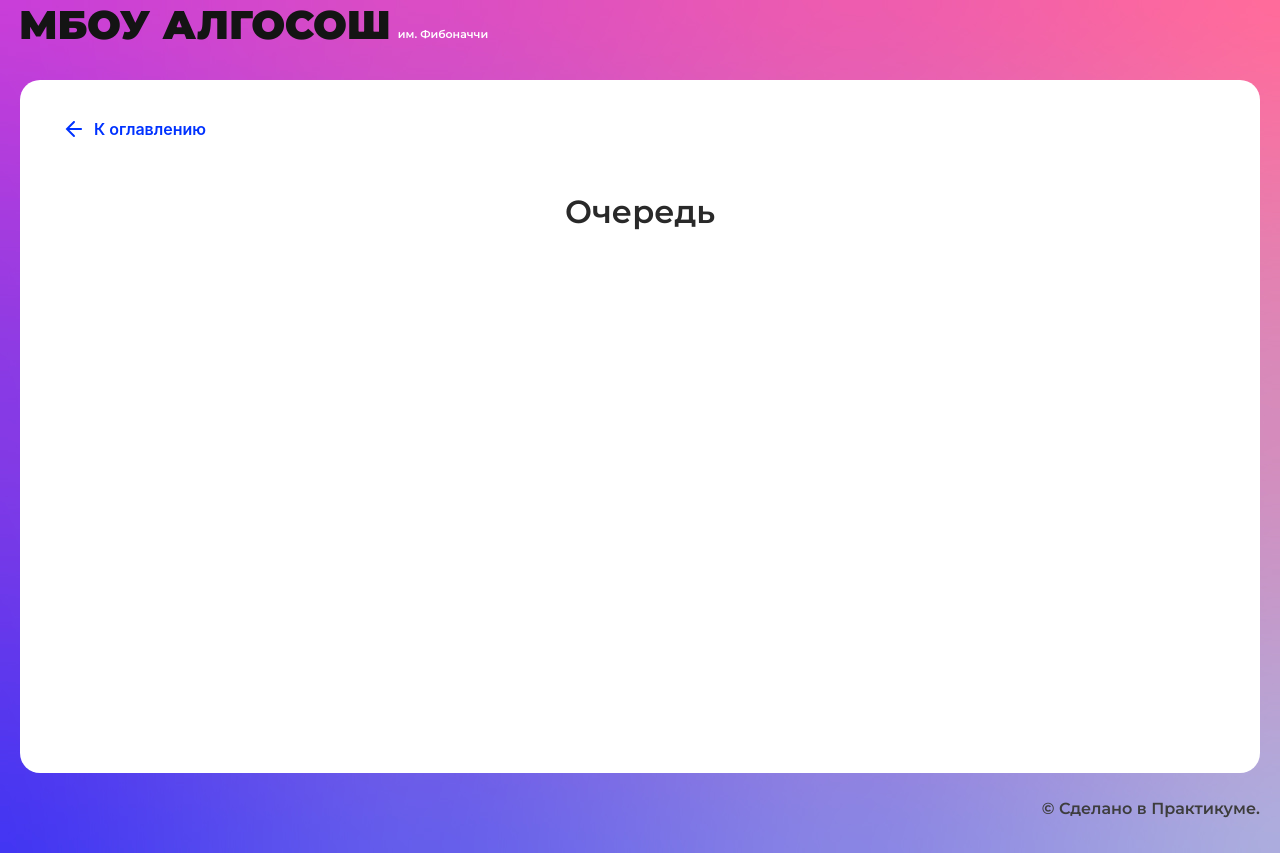
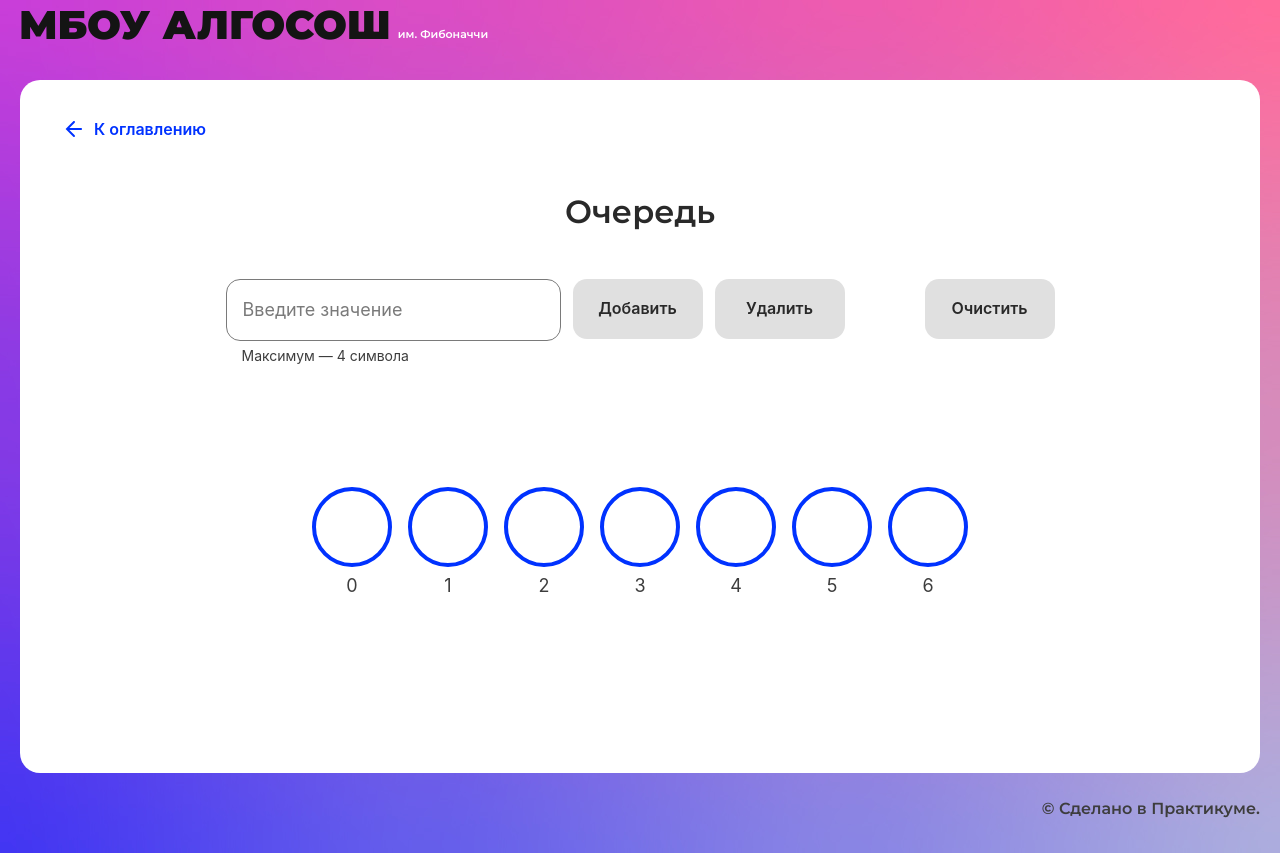
Before and after one commit to DmitriyFFF/algososh, a React (Create React App) app: page /queue in a window 1280 px wide. Built offline with nearby package versions, Linux system fonts and the light colour scheme.

Commit message:
feat: complete QueuePage component

```diff
--- /dev/null
+++ b/src/components/queue-page/queue-class.ts
@@ -0,0 +1,64 @@
+interface IQueue<T> {
+  enqueue: (item: T) => void;
+  dequeue: () => void;
+  getHead: () => number;
+  getTail: () => number;
+  clear: () => void;
+  // peak: () => T | null;
+  // getItems: () => (T | null)[];
+}
+
+export class Queue<T> implements IQueue<T> {
+  private container: (T | null)[] = [];
+  private head = 0;
+  private tail = 0;
+  private readonly size: number = 0;
+  private length: number = 0;
+
+  constructor(size: number) {
+    this.size = size;
+    this.container = Array(size);
+  }
+
+  enqueue = (item: T) => {
+    if (this.length >= this.size) {
+      throw new Error("Maximum length exceeded");
+    }
+    this.container[this.tail % this.size] = item;
+    this.tail ++;
+    this.length ++;
+  };
+
+  dequeue = () => {
+    if (this.isEmpty()) {
+      throw new Error("No elements in the queue");
+    }
+    this.container[this.head % this.size] = null;
+    this.head ++;
+    this.length --;
+  };
+
+  // peak = (): T | null => {
+  //   if (this.isEmpty()) {
+  //     throw new Error("No elements in the queue");
+  //   }
+  //   return this.container[this.head % this.size];
+  // };
+
+  getHead = (): number => this.head;
+
+  getTail = (): number => this.tail;
+
+  // getItems = (): (T | null)[] => {
+  //   return [...this.container];
+  // };
+
+  clear = (): void => {
+    this.container = [];
+    this.head = 0;
+    this.tail = 0;
+    this.length = 0;
+  };
+
+  isEmpty = () => this.length === 0;
+}
--- a/src/components/queue-page/queue-page.tsx
+++ b/src/components/queue-page/queue-page.tsx
@@ -1,10 +1,104 @@
-import React from "react";
+import React, { useState, useEffect, ChangeEvent, FormEvent } from "react";
 import { SolutionLayout } from "../ui/solution-layout/solution-layout";
+import { Input } from "../ui/input/input";
+import { Button } from "../ui/button/button";
+import { TItem } from "../../utils/types";
+import styles from "./queue.module.css"
+import { Circle } from "../ui/circle/circle";
+import { ElementStates } from "../../types/element-states";
+import { timeDelay } from "../../utils/constants";
+import { Queue } from "./queue-class";
 
 export const QueuePage: React.FC = () => {
+  const [inputValue, setInputValue] = useState('');
+  const [isLoading, setIsLoading] = useState(false);
+  const [array, setArray] = useState<TItem[]>([]);
+  const MAX_INPUT_LENGTH = 4;
+  const MAX_ARRAY_LENGTH = 7;
+  const TIMEOUT = 500;
+  const [queue] = useState(new Queue<TItem>(MAX_ARRAY_LENGTH));
+
+  useEffect(() => {
+    setArray(Array(MAX_ARRAY_LENGTH).fill({value: '', color: ElementStates.Default}));
+  }, []);
+
+  const handleChange = (e: ChangeEvent<HTMLInputElement>) => {
+    setInputValue(e.target.value);
+  };
+
+  const handleQueue = async (e: FormEvent<HTMLFormElement>) => {
+    e.preventDefault();
+    setIsLoading(true);
+
+    queue.enqueue({value: inputValue, color: ElementStates.Default});
+    array[queue.getTail() - 1] = {value: inputValue, color: ElementStates.Changing}
+    setInputValue('');
+    setArray([...array]);
+    await timeDelay(TIMEOUT);
+    array[queue.getTail() - 1] = {value: inputValue, color: ElementStates.Default};
+    setArray([...array]);
+    setIsLoading(false);
+  };
+
+  const handleDequeue =async() => {
+    array[queue.getHead()].color = ElementStates.Changing
+    setArray([...array]);
+    await timeDelay(TIMEOUT);
+    array[queue.getHead()].value = '';
+    array[queue.getHead()].color = ElementStates.Default;
+    setArray([...array]);
+    queue.dequeue();
+  };
+
+  const handleClearQueue = () => {
+    queue.clear();
+    setArray(Array(7).fill({value: '', color: ElementStates.Default}));
+  };
+
   return (
     <SolutionLayout title="Очередь">
-
+      <form className={styles.form} onSubmit={handleQueue}>
+        <div className={styles.container}>
+          <Input
+            type="text"
+            placeholder="Введите значение"
+            value={inputValue}
+            isLimitText={true}
+            maxLength={MAX_INPUT_LENGTH}
+            onChange={handleChange}
+          />
+          <Button
+            type="submit"
+            text="Добавить"
+            isLoader={isLoading}
+            disabled={!inputValue || queue.getTail() === MAX_ARRAY_LENGTH}
+          />
+          <Button
+            type="button"
+            text="Удалить"
+            onClick={handleDequeue}
+            disabled={queue.isEmpty()}
+          />
+        </div>
+        <Button
+          type="reset"
+          text="Очистить"
+          onClick={handleClearQueue}
+          disabled={queue.isEmpty()}
+        />
+      </form>
+      <div className={styles.circleContainer}>
+        {array.map((item, index) => (
+          <Circle
+            letter={item.value}
+            key={index}
+            index={index}
+            state={item?.color}
+            head={index=== queue.getHead() && !queue.isEmpty() ? 'head' : ''}
+            tail={index === queue.getTail() - 1 && !queue.isEmpty() ? 'tail' : ''}
+          />
+        ))}
+      </div>
     </SolutionLayout>
   );
 };
--- /dev/null
+++ b/src/components/queue-page/queue.module.css
@@ -0,0 +1,20 @@
+.form {
+  display: flex;
+  justify-content: center;
+  max-width: 829px;
+  margin: 0 auto;
+}
+
+.container {
+  display: flex;
+  width: 630px;
+  gap: 12px;
+  margin-right: 80px;
+}
+
+.circleContainer {
+  display: flex;
+  justify-content: center;
+  margin-top: 120px;
+  gap: 16px;
+}
--- a/src/components/stack-page/stack-page.tsx
+++ b/src/components/stack-page/stack-page.tsx
@@ -17,7 +17,7 @@ export const StackPage: React.FC = () => {
   const MAX_INPUT_LENGTH = 4;
   const TIMEOUT = 500;
   // const stack = new Stack<TItem>();
-  console.log(stack)
+  // console.log(stack)
 
   const handleChange = (e: ChangeEvent<HTMLInputElement>) => {
     setInputValue(e.target.value);
```
